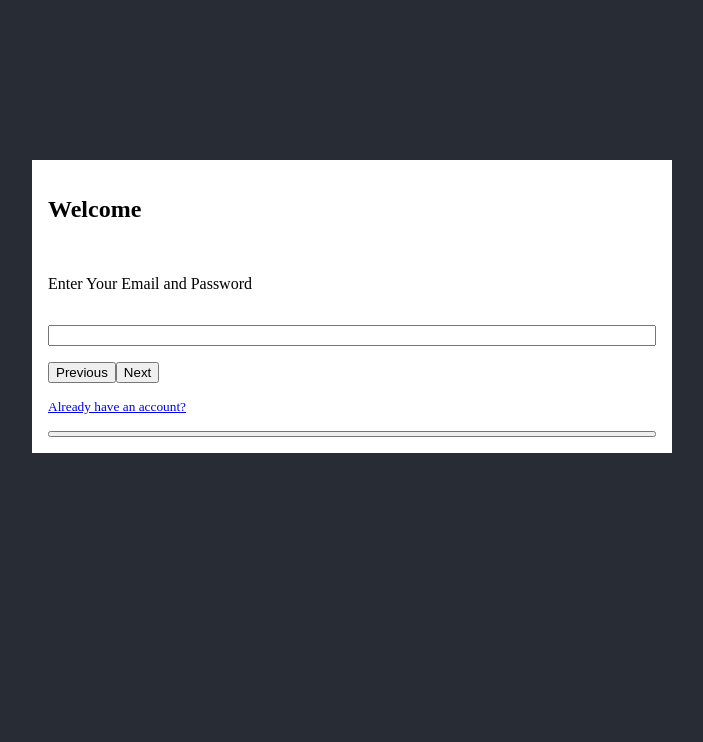
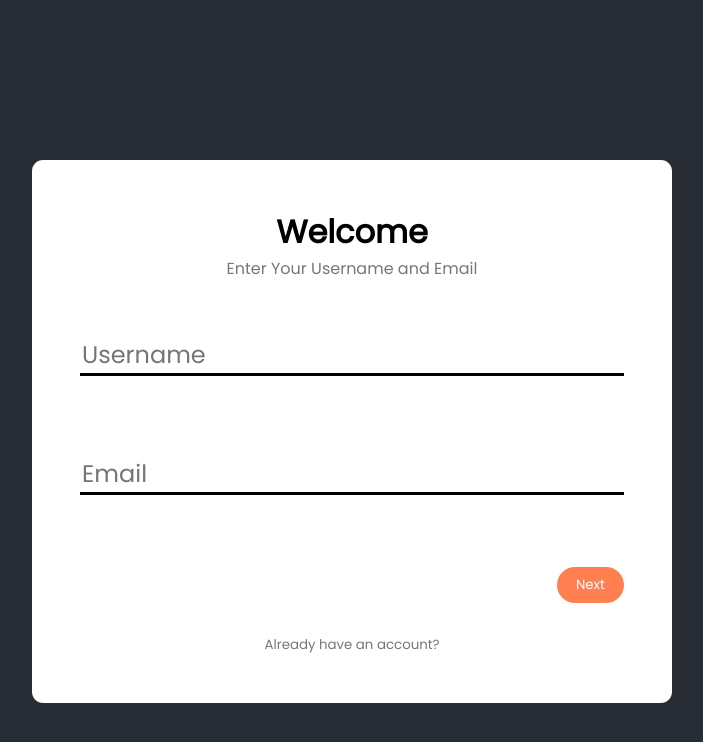
Before and after one commit to AbdulkarimOgaji/multi-step-signup-form, a React (Create React App) app: page / in a window 1280 px wide. Shown: the top 742 px of the page, without its empty margins (288-991 px from the left). Built offline with nearby package versions, Linux system fonts and the light colour scheme.

Commit message:
style: complete emailform

```diff
--- a/package.json
+++ b/package.json
@@ -3,6 +3,7 @@
   "version": "0.1.0",
   "private": true,
   "dependencies": {
+    "@reduxjs/toolkit": "^1.8.2",
     "@testing-library/jest-dom": "^5.16.4",
     "@testing-library/react": "^13.3.0",
     "@testing-library/user-event": "^13.5.0",
@@ -12,6 +13,7 @@
     "@types/react-dom": "^18.0.5",
     "react": "^18.2.0",
     "react-dom": "^18.2.0",
+    "react-redux": "^8.0.2",
     "react-scripts": "5.0.1",
     "typescript": "^4.7.4",
     "web-vitals": "^2.1.4"
--- a/src/App.tsx
+++ b/src/App.tsx
@@ -28,9 +28,11 @@ function App() {
       <div className="timeline"></div>
       <form className="form">
           {currentForm(stage)}
+        <small className="form--login"><a href="https://google.com">Already have an account?</a></small>
+        {
+          stage === FormStage.Password && <button type="submit" className="form--submit--btn"></button>
+        }
 
-        <small><a href="https://google.com">Already have an account?</a></small>
-        <button type="submit" className="form--submit--btn"></button>
       </form>
     </div>
   );
--- a/src/components/Emailform.tsx
+++ b/src/components/Emailform.tsx
@@ -1,16 +1,22 @@
+import { FormStage } from "../common/enums"
 import { SetStage } from "../common/types"
 
 
 
 const EmailForm: React.FC<{setStage: SetStage}> = ({ setStage }) => {
+
+  const handleClick = () => {
+
+    setStage(FormStage.Personal)
+  }
     return (
         <>
          <h2 className="form--header">Welcome</h2>
-        <p className="form--prompt">Enter Your Email and Password</p>
-        <input type="text" />
-        <div className="change-step">
-          <button>Previous</button>
-          <button>Next</button>
+        <p className="form--prompt">Enter Your Username and Email</p>
+        <input type="text" className="form--input" placeholder="Username" style={{borderColor: ""}}/>
+        <input type="text" className="form--input" placeholder="Email" />
+        <div className="form--step-btn-container">
+          <button type="button" className="form--step-btn" onClick={handleClick}>Next</button>
         </div>
         </>
     )
--- a/src/index.css
+++ b/src/index.css
@@ -1,9 +1,13 @@
+@import url('https://fonts.googleapis.com/css2?family=Poppins&display=swap');
+
+
 :root {
   --primary-clr: #282c34;
 }
 
 *, *::before, *::after {
   box-sizing: border-box;
+  font-family: "Poppins", sans-serif;
 }
 
 body {
@@ -17,9 +21,101 @@ body {
 .form {
   display: flex;
   padding: 1rem;
-  gap: 1rem;
   flex-direction: column;
   background-color: white;
-  width: min(40rem, 90%);
+  width: min(40rem, 80%);
   margin: 0 auto;
+  border-radius: 0.7rem;
 }
+
+.form--header {
+  text-align: center;
+  margin: 0;
+  font-size: 2rem;
+}
+
+.form--prompt {
+  text-align: center;
+  color: #777;
+  margin: 0;
+}
+
+
+.form--input {
+  margin: 1.5rem 0;
+  padding-top: 2rem;
+  border: 0;
+  font-size: 1rem;
+  border-bottom: 3px solid;
+  position: relative;
+}
+
+.form--input:focus {
+  outline: none;
+}
+
+.form--input::placeholder {
+  transition: 250ms;
+}
+
+.form--input:focus::placeholder {
+  font-size: small;
+  transform: translateY(-1rem);
+}
+
+
+.form--step-btn-container {
+  display: flex;
+  justify-content: flex-end;
+  gap: 2rem;
+  margin-top: 3rem;
+
+}
+
+.form--step-btn {
+  border: none;
+  border-radius: 20px;
+  background-color: coral;
+  color: white;
+  padding: 0.5rem 1.2rem;
+  cursor: pointer;
+  transition: 250ms;
+}
+
+.form--step-btn:hover {
+  background-color: hsl(16, 100%, 56%);
+}
+
+.form--step-btn:focus, .form--step-btn:active {
+  outline: none;
+  background-color: hsl(16, 100%, 36%);
+}
+
+
+.form--login {
+  margin: 2rem 1rem 0;
+  text-align: center;
+}
+
+.form--login a {
+  color: #777;
+  text-decoration: none;
+}
+
+.form--login a:hover {
+  color: blue;
+}
+
+
+@media screen and (min-width: 800px) {
+  .form {
+    padding: 3rem;
+  }
+  .form--input:focus::placeholder {
+    font-size: 1rem;
+  }
+
+  .form--input {
+    font-size: 1.5rem;
+  }
+}
--- a/src/index.tsx
+++ b/src/index.tsx
@@ -1,13 +1,17 @@
-import React from 'react';
-import ReactDOM from 'react-dom/client';
-import './index.css';
-import App from './App';
+import React from "react";
+import ReactDOM from "react-dom/client";
+import { store } from "../src/store/store";
+import { Provider } from "react-redux";
+import "./index.css";
+import App from "./App";
 
 const root = ReactDOM.createRoot(
-  document.getElementById('root') as HTMLElement
+  document.getElementById("root") as HTMLElement
 );
 root.render(
-  <React.StrictMode>
-    <App />
-  </React.StrictMode>
+  <Provider store={store}>
+    <React.StrictMode>
+      <App />
+    </React.StrictMode>
+  </Provider>
 );
--- /dev/null
+++ b/src/store/store.ts
@@ -0,0 +1,10 @@
+import { configureStore } from '@reduxjs/toolkit'
+
+export const store = configureStore({
+  reducer: {},
+})
+
+// Infer the `RootState` and `AppDispatch` types from the store itself
+export type RootState = ReturnType<typeof store.getState>
+// Inferred type: {posts: PostsState, comments: CommentsState, users: UsersState}
+export type AppDispatch = typeof store.dispatch
```
Also changed, not shown: 1 other file (tests, documents, lock files or other folders).
